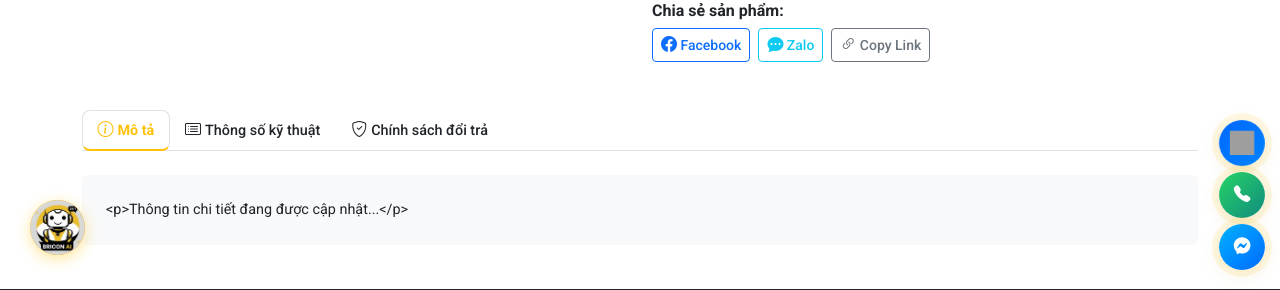
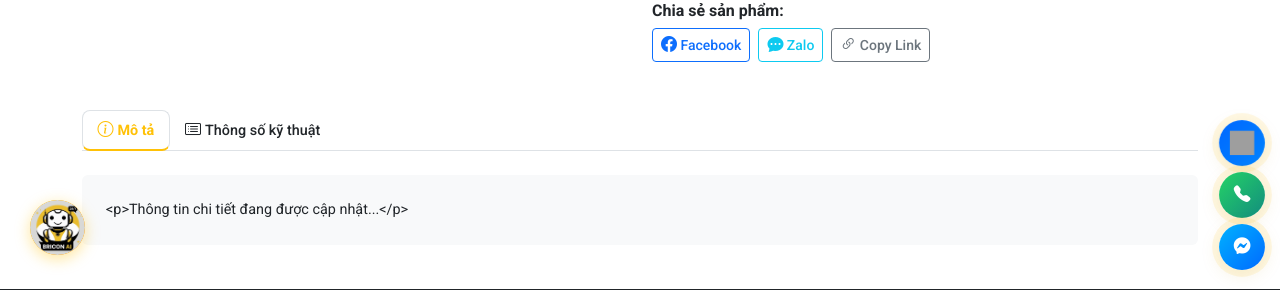
Before and after one commit to VuHoangITer/Bricon, a Flask app: template app/templates/product_detail.html in a window 1280 px wide. Shown: the part 515-805 px from the top of the page. Run offline with Flask 3, Linux system fonts and the light colour scheme; the template is opened without the code that fills it, so the values that code supplies are empty; some libraries are stand-ins or nearby versions; grey boxes are pictures that could not be loaded.

Commit message:
xóa chis

```diff
--- a/app/templates/product_detail.html
+++ b/app/templates/product_detail.html
@@ -200,11 +200,6 @@
           <li class="nav-item">
             <a class="nav-link" data-bs-toggle="tab" href="#specs">
               <i class="bi bi-card-list me-1"></i>Thông số kỹ thuật
-            </a>
-          </li>
-          <li class="nav-item">
-            <a class="nav-link" data-bs-toggle="tab" href="#policy">
-              <i class="bi bi-shield-check me-1"></i>Chính sách đổi trả
             </a>
           </li>
         </ul>
```
